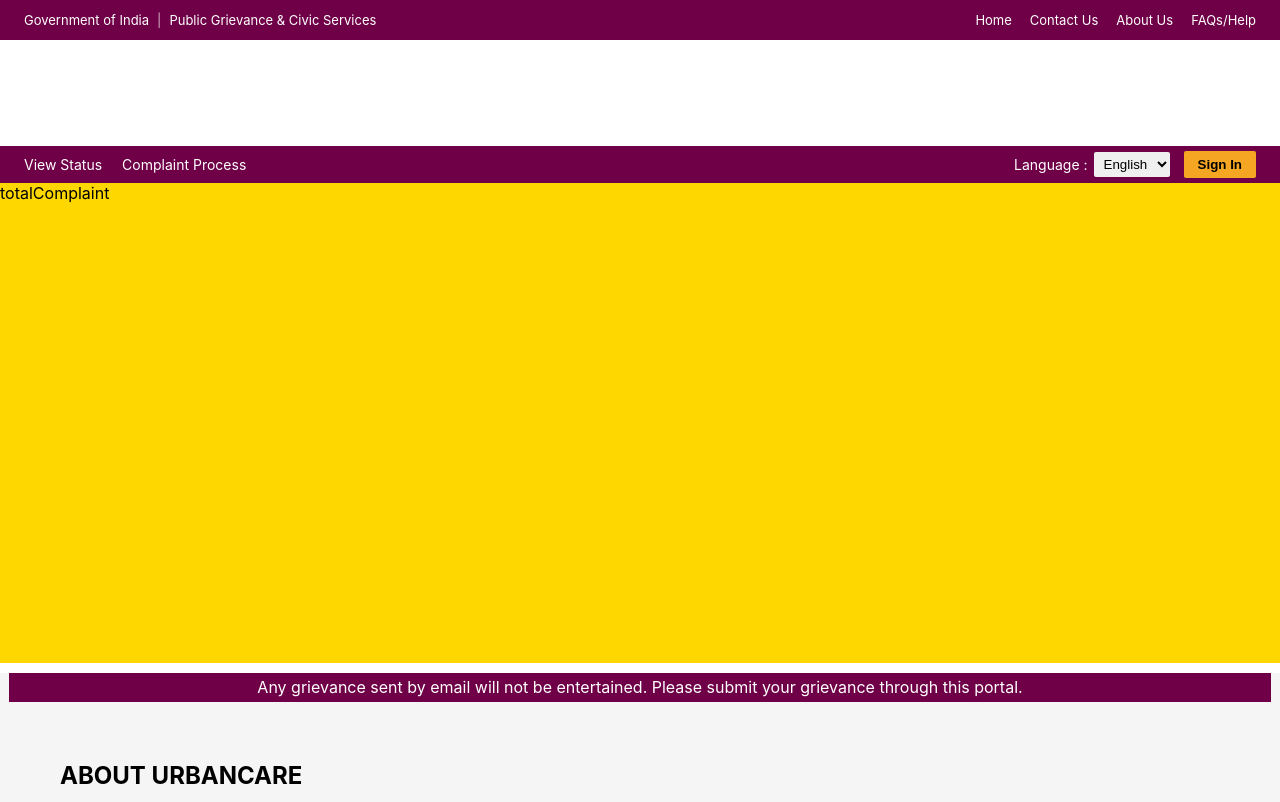
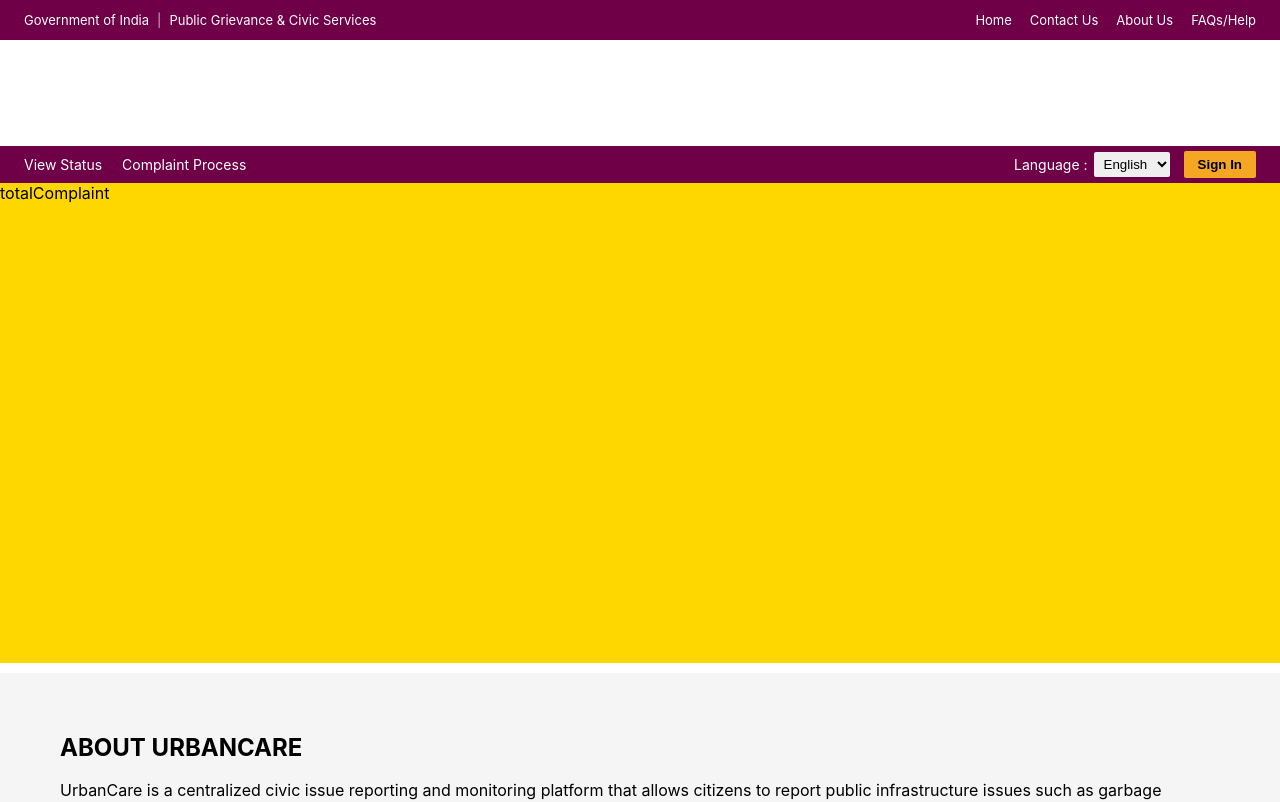
Before and after one commit to ritikkrawat/UrbanCare-Frontend, a React (Create React App) app in the folder urbancare/: page / in a window 1280 px wide. Shown: the top 802 px of the page. Built offline with nearby package versions, Linux system fonts and the light colour scheme.

Commit message:
Update aboutSection.jsx

```diff
--- a/urbancare/src/pages/home/MainContent/aboutSection/aboutSection.jsx
+++ b/urbancare/src/pages/home/MainContent/aboutSection/aboutSection.jsx
@@ -5,10 +5,10 @@
     <div className="about-section">
 
       {/* Top Notice Bar */}
-      <div className="about-notice">
+      {/* <div className="about-notice">
         Any grievance sent by email will not be entertained. Please submit your
         grievance through this portal.
-      </div>
+      </div> */}
 
       <div className="about-content">
 
```
